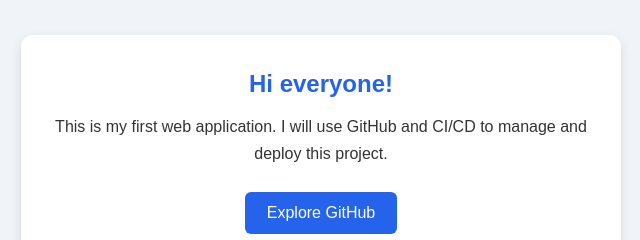
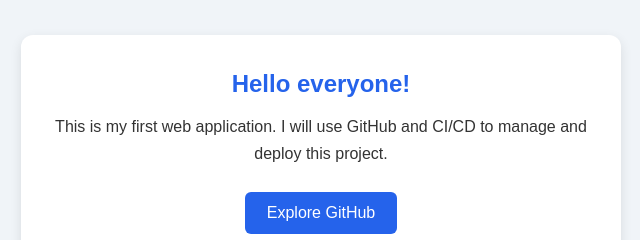
Before and after one commit to Warda-Imran/Simple-Web-App, a plain HTML site: page index.html in a window 1280 px wide. Shown: the part 160-400 px from the top of the page, 319-959 px from the left. Drawn offline with Linux system fonts and the light colour scheme.

Commit message:
hello change

```diff
--- a/index.html
+++ b/index.html
@@ -15,7 +15,7 @@
     </header>
 
     <main class="container">
-        <h2>Hi everyone!</h2>
+        <h2>Hello everyone!</h2>
         <p>
             This is my first web application.
             I will use GitHub and CI/CD to manage and deploy this project.
```
